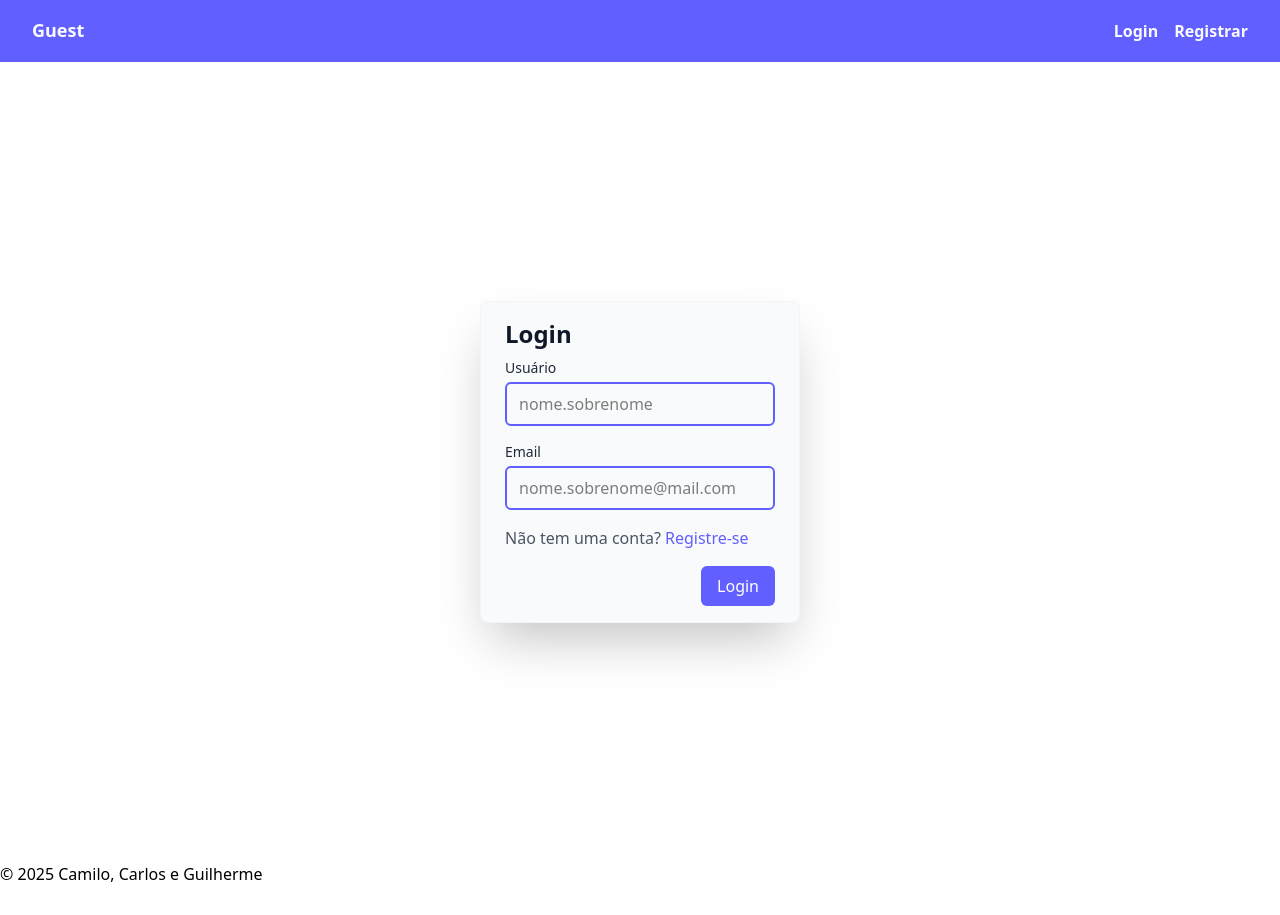
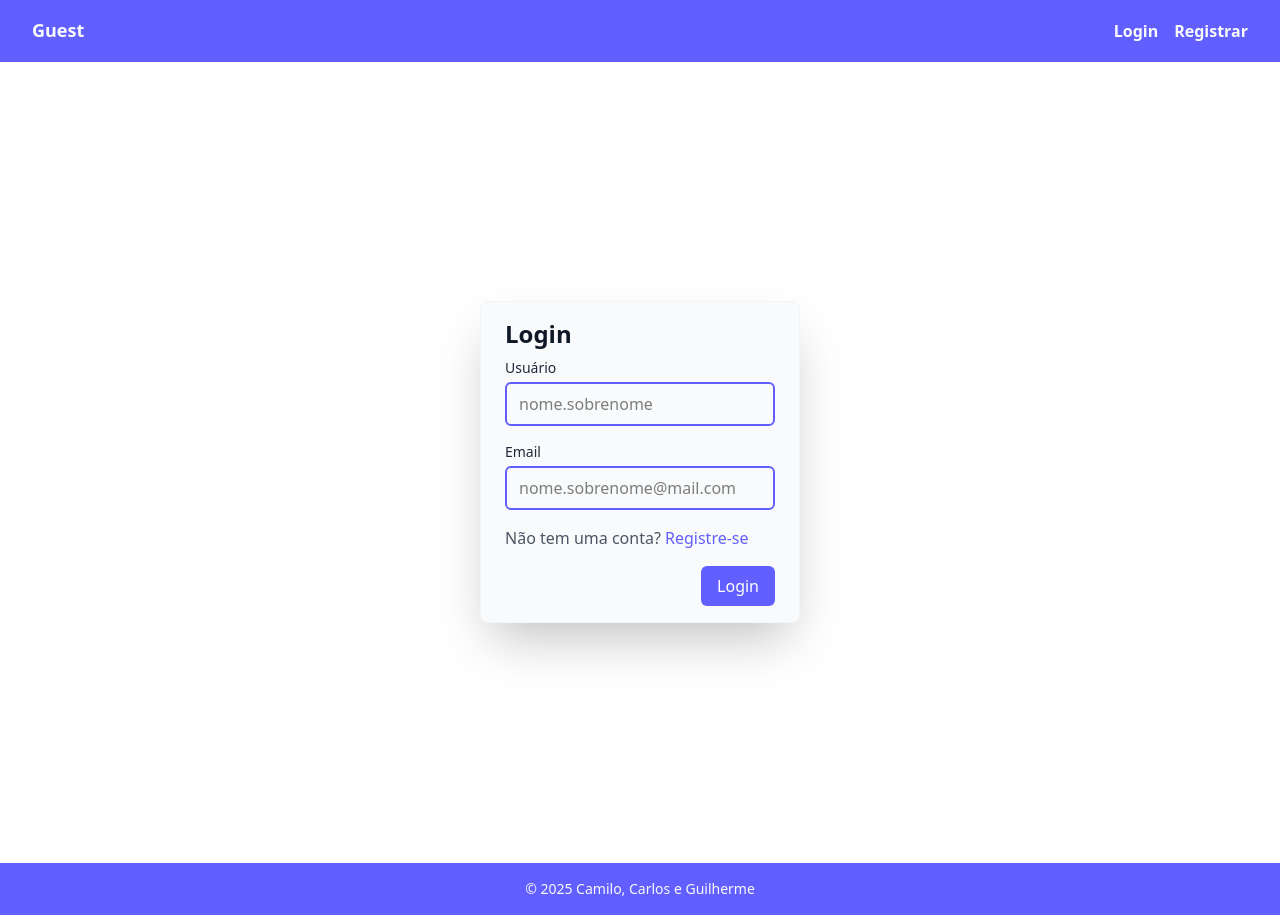
Before and after one commit to Allyhere/access-control-cp, a React app: page / in a window 1280 px wide. Before the commit the page ends 886 px from the top, so only its background shows below. Built offline with nearby package versions, Linux system fonts and the light colour scheme; the HTML template or start-up script is replaced by a standard one.

Commit message:
feat: adiciona estilos do footer

```diff
--- a/src/components/Footer.tsx
+++ b/src/components/Footer.tsx
@@ -1,6 +1,6 @@
 function Footer() {
   return (
-    <footer>
+    <footer className="mt-auto w-full border-t bg-indigo-500 p-4 text-center text-sm text-gray-50">
       &copy; {new Date().getFullYear()} Camilo, Carlos e Guilherme
     </footer>
   );
```
